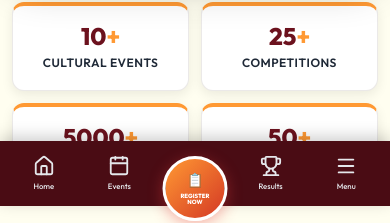
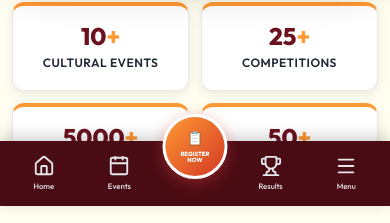
Before and after one commit to pranavshende/demofrontend, a React (Vite) app: page / in a window 390 px wide. Shown: the part 638-861 px from the top of the page. Built offline with nearby package versions, Linux system fonts and the light colour scheme.

Commit message:
feat: add BottomNav component and lock viewport scaling for mobile optimization

```diff
--- a/index.html
+++ b/index.html
@@ -3,7 +3,7 @@
   <head>
     <meta charset="UTF-8" />
     <link rel="icon" type="image/svg+xml" href="/favicon.svg" />
-    <meta name="viewport" content="width=device-width, initial-scale=1.0" />
+    <meta name="viewport" content="width=device-width, initial-scale=1.0, maximum-scale=1.0, user-scalable=no" />
     <meta name="description" content="Official platform for Rajkumar Badole Sanskrutik Mahotsav 2026 — celebrating culture, creativity, traditions, youth and talent of the Bhandara–Gondia region." />
     <link rel="preconnect" href="https://fonts.googleapis.com">
     <link rel="preconnect" href="https://fonts.gstatic.com" crossorigin>
--- a/src/components/layout/BottomNav.css
+++ b/src/components/layout/BottomNav.css
@@ -7,7 +7,7 @@
   height: 65px;
   background: var(--color-maroon-dark) !important;
   background-color: var(--color-maroon-dark) !important;
-  display: flex;
+  display: flex !important;
   justify-content: space-between;
   align-items: center;
   padding: 0 0.5rem;
@@ -24,6 +24,13 @@
   flex: 1;
   color: var(--color-gray-200);
   gap: 4px;
+  cursor: pointer;
+  transition: opacity 0.2s ease, color 0.2s ease;
+  -webkit-tap-highlight-color: transparent;
+}
+
+.bottom-nav-item:active {
+  opacity: 0.7;
 }
 
 .bottom-nav-item.active {
@@ -45,11 +52,12 @@
 
 .center-fab {
   position: absolute;
-  top: -18px; /* Overlaps top of the bottom nav */
+  top: -60px; /* Overlaps more than half */
   left: 50%;
   transform: translateX(-50%);
   width: 65px;
   height: 65px;
+  flex-shrink: 0;
   background: linear-gradient(135deg, var(--color-saffron), #d43825);
   border-radius: 50%;
   display: flex;
@@ -60,6 +68,13 @@
   border: 3px solid var(--color-white);
   box-shadow: 0 4px 15px rgba(229, 62, 62, 0.4);
   z-index: 1000;
+  cursor: pointer;
+  transition: transform 0.2s ease;
+  -webkit-tap-highlight-color: transparent;
+}
+
+.center-fab:active {
+  transform: translateX(-50%) scale(0.95);
 }
 
 .fab-icon {
```
